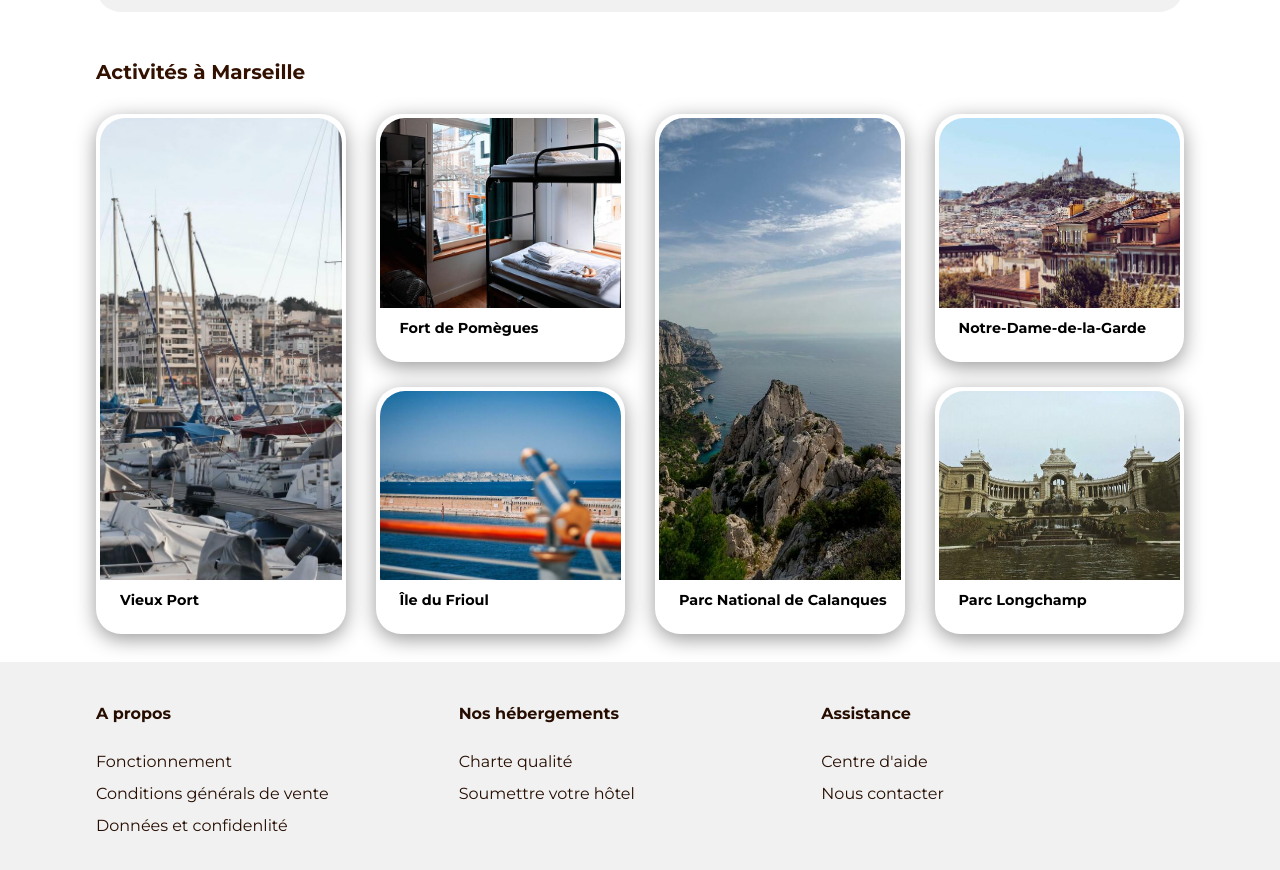
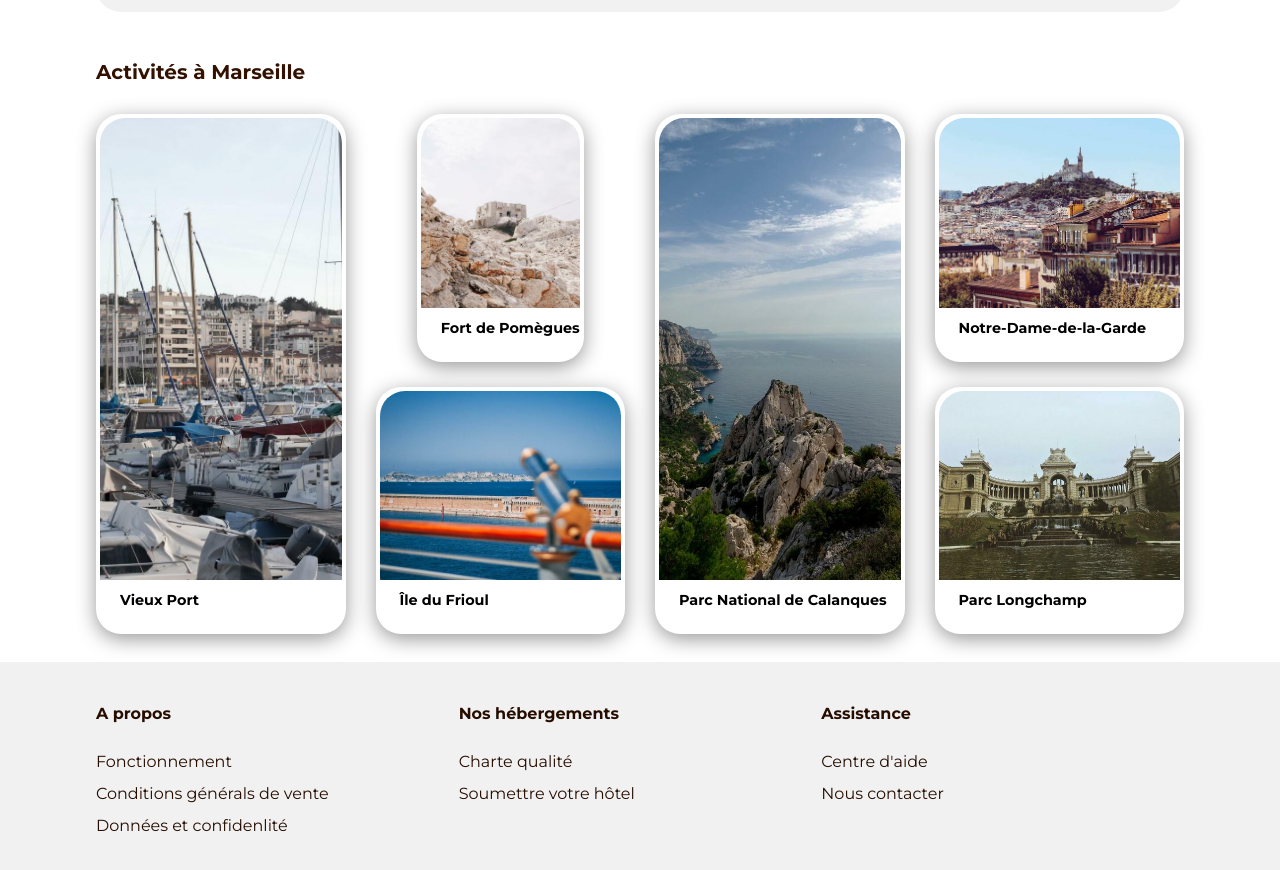
Before and after one commit to nhipham1995/OC_projet2, a plain HTML site: page index.html in a window 1280 px wide. Shown: the part 1752-2622 px from the top of the page. Drawn offline with Linux system fonts and the light colour scheme.

Commit message:
update the images, title page

```diff
--- a/index.html
+++ b/index.html
@@ -3,7 +3,7 @@
 		<meta charset="UTF-8" />
 		<meta http-equiv="X-UA-Compatible" content="IE=edge" />
 		<meta name="viewport" content="width=device-width, initial-scale=1.0" />
-		<title>Document</title>
+		<title>Booki - P2 - Nhi PHAM</title>
 
 		<!-- Google Font -->
 		<link rel="preconnect" href="https://fonts.googleapis.com" />
@@ -344,7 +344,7 @@
 						<article class="card card-item">
 							<figure class="card-img">
 								<img
-									src="./images/hebergements/4_small/marcus-loke-WQJvWU_HZFo-unsplash.jpg"
+									src="./images/activites/4_small/paul-hermann-QFTrLdQIRhI-unsplash.jpg"
 									alt="Fort de Pomègues."
 								/>
 							</figure>
```
